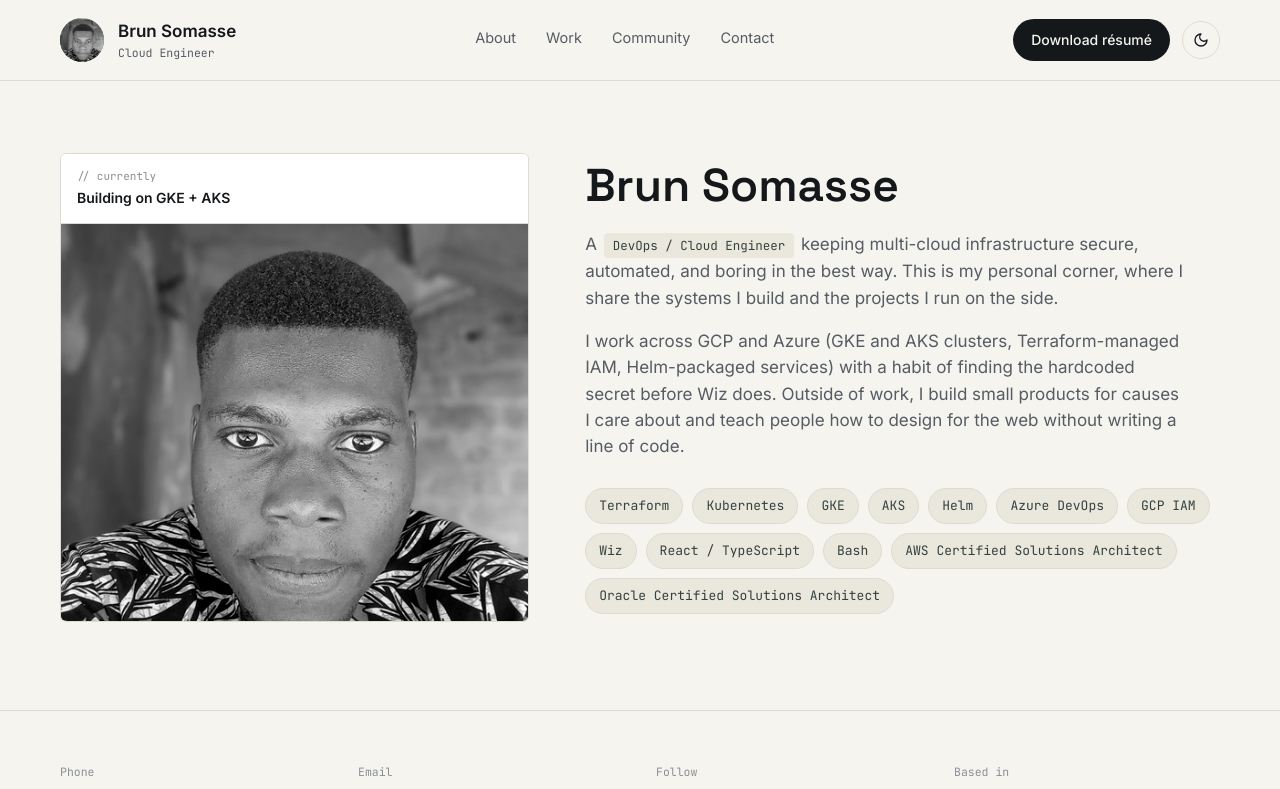
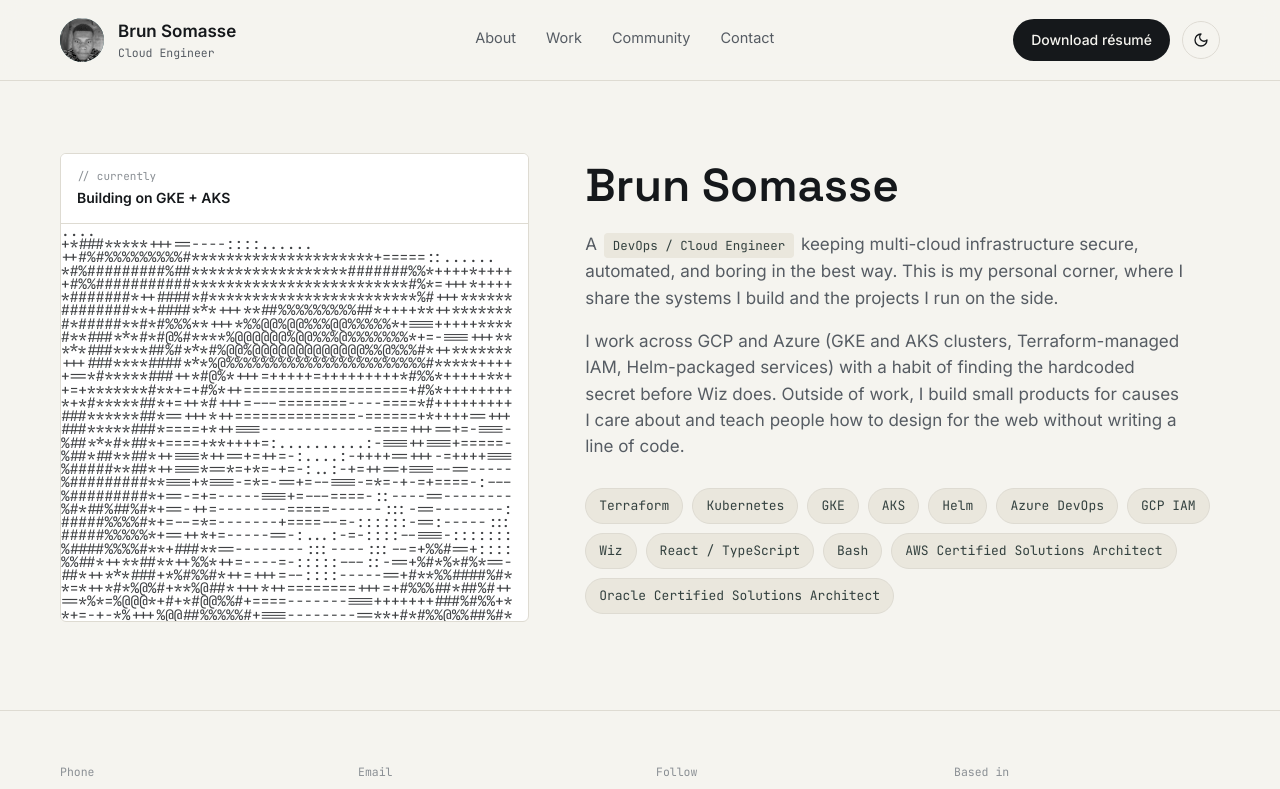
Before and after one commit to brunsomasse/brun-portfolio, a React (Vite) app: page / in a window 1280 px wide. Shown: the top 789 px of the page. Built offline with nearby package versions, Linux system fonts and the light colour scheme.

Commit message:
Turn hero portrait into a scrambling ASCII glyph-art animation

```diff
--- a/src/components/Bits.jsx
+++ b/src/components/Bits.jsx
@@ -1,10 +1,114 @@
-import { useEffect, useRef, useState } from "react";
+import { useEffect, useLayoutEffect, useRef, useState } from "react";
 import { useTheme } from "../theme";
 
 const SCRAMBLE_CHARS = "!<>-_\\/[]{}=+*^?#0123456789ABCDEFGHIJKLMNOPQRSTUVWXYZ";
 
 function randomScrambleChar() {
   return SCRAMBLE_CHARS[Math.floor(Math.random() * SCRAMBLE_CHARS.length)];
+}
+
+export function AsciiPortrait({ rows, loopInterval = 9000, label = "Portrait" }) {
+  const { t } = useTheme();
+  const containerRef = useRef(null);
+  const [cell, setCell] = useState({ fontSize: 6, lineHeight: 10 });
+  const [display, setDisplay] = useState(() => rows.map((r) => " ".repeat(r.length)));
+  const queueRef = useRef(null);
+  const frameRef = useRef(0);
+  const rafRef = useRef(null);
+  const timeoutRef = useRef(null);
+  const colCount = rows[0]?.length || 1;
+  const rowCount = rows.length;
+
+  useLayoutEffect(() => {
+    function measure() {
+      const el = containerRef.current;
+      if (!el) return;
+      const w = el.clientWidth;
+      const h = el.clientHeight;
+      if (!w || !h) return;
+      setCell({ fontSize: w / (colCount * 0.62), lineHeight: h / rowCount });
+    }
+    measure();
+    const ro = new ResizeObserver(measure);
+    if (containerRef.current) ro.observe(containerRef.current);
+    return () => ro.disconnect();
+  }, [colCount, rowCount]);
+
+  useEffect(() => {
+    function buildQueue(fromRows, toRows) {
+      return toRows.map((rowStr, r) =>
+        rowStr.split("").map((ch, c) => {
+          const from = fromRows[r]?.[c] || " ";
+          const start = Math.floor(Math.random() * 30);
+          const end = start + Math.floor(Math.random() * 25) + 8;
+          return { from, to: ch, start, end, char: null };
+        })
+      );
+    }
+
+    function step() {
+      let complete = 0;
+      let total = 0;
+      const out = queueRef.current.map((rowQueue) =>
+        rowQueue
+          .map((q) => {
+            total++;
+            if (frameRef.current >= q.end) {
+              complete++;
+              return q.to;
+            } else if (frameRef.current >= q.start) {
+              if (!q.char || Math.random() < 0.25) q.char = randomScrambleChar();
+              return q.char;
+            }
+            return q.from;
+          })
+          .join("")
+      );
+      setDisplay(out);
+      if (complete === total) {
+        timeoutRef.current = setTimeout(runLoop, loopInterval);
+      } else {
+        frameRef.current++;
+        rafRef.current = requestAnimationFrame(step);
+      }
+    }
+
+    function runLoop() {
+      const blank = rows.map((r) => " ".repeat(r.length));
+      queueRef.current = buildQueue(blank, rows);
+      frameRef.current = 0;
+      cancelAnimationFrame(rafRef.current);
+      step();
+    }
+
+    runLoop();
+
+    return () => {
+      clearTimeout(timeoutRef.current);
+      cancelAnimationFrame(rafRef.current);
+    };
+  }, [rows, loopInterval]);
+
+  return (
+    <div ref={containerRef} style={{ width: "100%", height: "100%", overflow: "hidden", position: "relative" }}>
+      <span style={{ position: "absolute", width: 1, height: 1, overflow: "hidden", clip: "rect(0 0 0 0)" }}>{label}</span>
+      <pre
+        aria-hidden="true"
+        style={{
+          margin: 0,
+          fontFamily: "'JetBrains Mono', monospace",
+          fontSize: cell.fontSize,
+          lineHeight: `${cell.lineHeight}px`,
+          letterSpacing: 0,
+          color: t.ink,
+          opacity: 0.82,
+          whiteSpace: "pre",
+        }}
+      >
+        {display.join("\n")}
+      </pre>
+    </div>
+  );
 }
 
 export function RotatingRole({ roles, interval = 2600, style }) {
--- a/src/pages/Home.jsx
+++ b/src/pages/Home.jsx
@@ -1,15 +1,8 @@
-import { useMemo } from "react";
-import { useTheme, SKILLS, GHOST_SOURCE } from "../theme";
-import { SkillPill } from "../components/Bits";
+import { useTheme, SKILLS, AVATAR_ASCII_ROWS } from "../theme";
+import { SkillPill, AsciiPortrait } from "../components/Bits";
 
 export default function Home() {
   const { t } = useTheme();
-  const ghostText = useMemo(() => {
-    const words = GHOST_SOURCE.split(" ");
-    let out = "";
-    for (let i = 0; i < 40; i++) out += words[i % words.length] + " ";
-    return out;
-  }, []);
 
   return (
     <section
@@ -49,35 +42,7 @@
           <div style={{ fontSize: 14, fontWeight: 600, marginTop: 2, color: t.ink }}>Building on GKE + AKS</div>
         </div>
         <div style={{ position: "relative", flex: 1, minHeight: 0 }}>
-          <p
-            style={{
-              position: "absolute",
-              inset: 0,
-              padding: 16,
-              margin: 0,
-              fontFamily: "'JetBrains Mono', monospace",
-              fontSize: 10,
-              lineHeight: 1.55,
-              color: t.ink,
-              opacity: 0.1,
-              textAlign: "justify",
-              userSelect: "none",
-            }}
-          >
-            {ghostText}
-          </p>
-          <img
-            src="/brun.jpg"
-            alt="Brun Somasse"
-            style={{
-              position: "relative",
-              width: "100%",
-              height: "100%",
-              objectFit: "cover",
-              display: "block",
-              filter: "grayscale(1) contrast(1.05)",
-            }}
-          />
+          <AsciiPortrait rows={AVATAR_ASCII_ROWS} label="Portrait of Brun Somasse rendered as animated character art" />
         </div>
       </div>
 
--- a/src/theme.js
+++ b/src/theme.js
@@ -46,6 +46,39 @@
 
 export const ROLE_TITLES = ["DevOps Engineer", "Cloud Engineer", "Telecommunications Engineer"];
 
+export const AVATAR_ASCII_ROWS = [
+  "....                                                ",
+  "+*###*****+++==----::::......                       ",
+  "++#%#%%%%%%%%%#*********************+=====::......  ",
+  "*#%#########%##******************#######%%*++++*++++",
+  "+#%%###########*************************#%*=+++*++++",
+  "*#######*++####*#************************%#+++******",
+  "########**+####***+++**##%%%%%%%%%##*++++**++*******",
+  "#*#####**#*#%%%**+++*%%@@%@@%%%@@%%%%%*+===+++++****",
+  "#**###***#*#@%#****%@@@@@@%@@%%%@%%%%%%%*+=-===+++**",
+  "***###****##%#***#%@@%@@@@@@@@@@@@@%%@%%%#*++*******",
+  "+++###****####***%@%%%%%%%%%%%%%%%%%%%%%%%#*****++++",
+  "+==*#*****###++*#@%*+++=+++++=+++++++++*#%%*+++++**+",
+  "+=+*******#**+=+#%*++===================+#%*++++++++",
+  "*+*#*****##*+=++*#+++=---========----====*#+++++++++",
+  "###******##*==+++*++==============-======+*++++==+++",
+  "###*****###*====+*++===-------------====+++==+=-===-",
+  "%##***#*##*+====+**++++=:..........:-===++===+=====-",
+  "%##*##**##*++===*++==+=++=-:....:-++++==+++-=++++===",
+  "%#####**##*++===*==*=+*=-+=-:..:-+=++==+===--==-----",
+  "%#########**===+*===-=*=-==+=--===-=*=-+-=+====-:---",
+  "%#########*+==-=+=-----===+=---====-::----==--------",
+  "%#*##%##%#*+==-++=--------=====------:::-==--------:",
+  "#####%%%%#*+=--=*=-------+====--=-::::::-==:-----:::",
+  "#####%%%%%*+==++*+=-----==-:...:-=-::::--===-:::::::",
+  "%####%%%%#**+###**==--------:::----:::--=+%%#==+::::",
+  "%%##*++**##**++%%*++=----=-:::::---::-==+%#*%*#%*==-",
+  "##*++***###+*%#%%#*++=+++=--::::-----==+#**%%####%#*",
+  "*=*++*#*%@%#+**%@##*+++*++========+++=+#%%%##*##%#++",
+  "==*%*=%@@@*+#+*#@@%%#+====-------===+++++++###%#%%+*",
+  "*+=-+-*%+++%@@##%%%%%#+===--------==**+#*#%%@%%##%#*",
+];
+
 export const SKILLS = [
   "Terraform", "Kubernetes", "GKE", "AKS", "Helm",
   "Azure DevOps", "GCP IAM", "Wiz", "React / TypeScript", "Bash",
```
